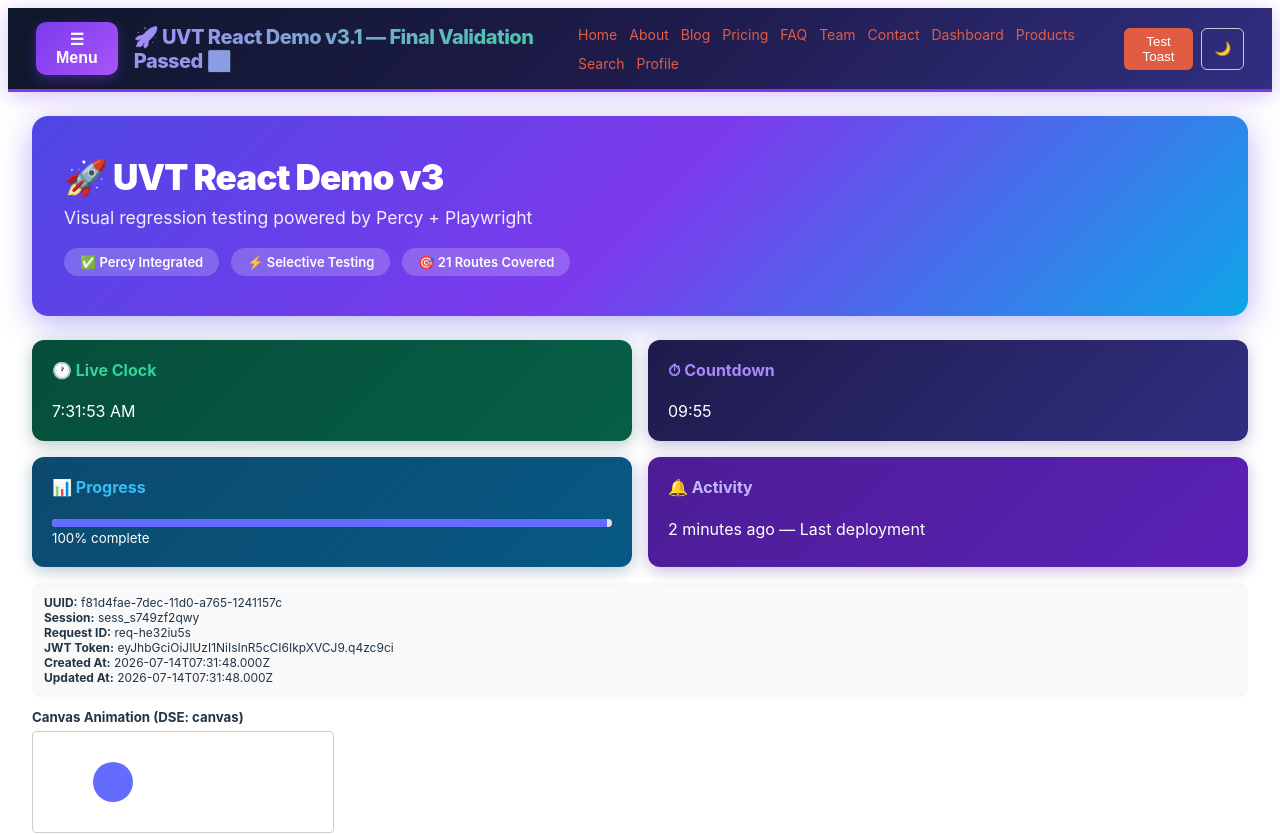
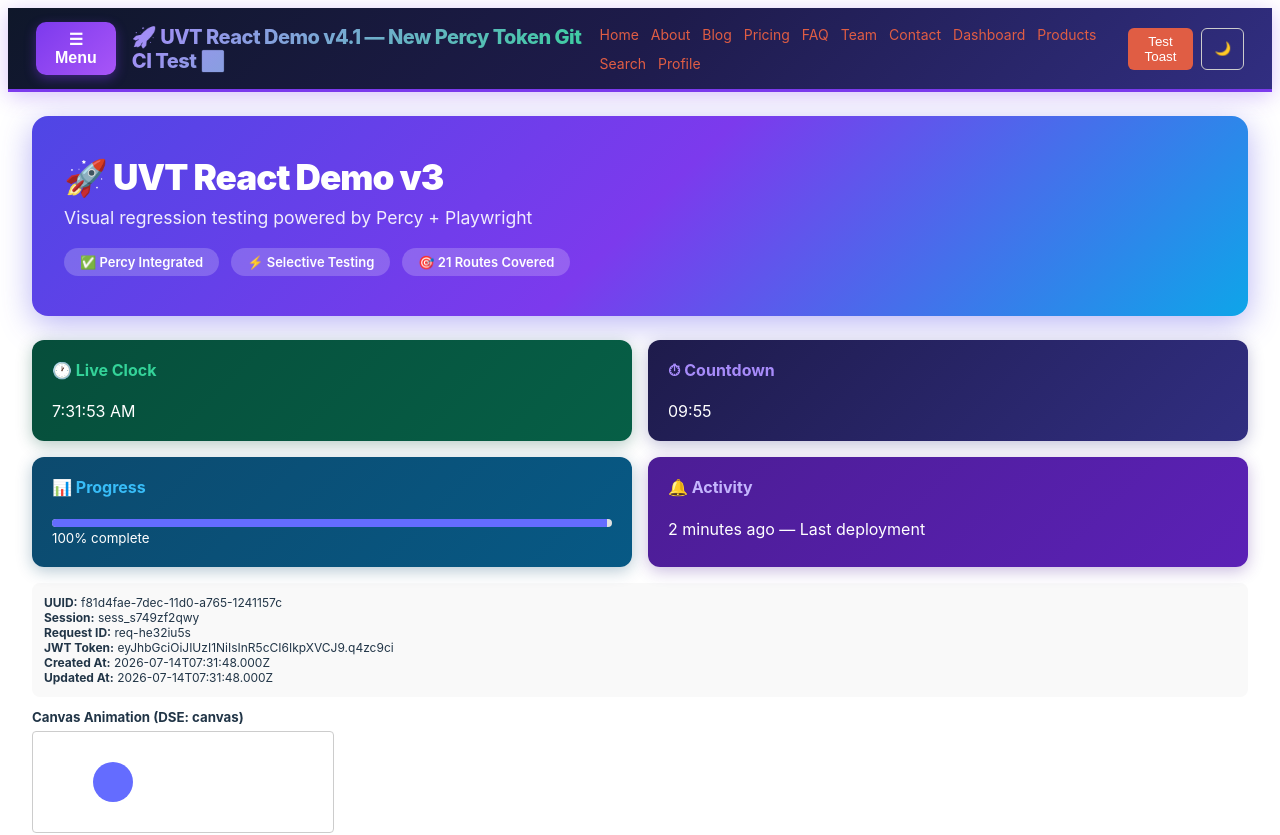
Before and after one commit to piyush241203/UVT_Testing3, a React (Vite) app: page / in a window 1280 px wide. Shown: the top 835 px of the page. Built offline with nearby package versions, Linux system fonts and the light colour scheme.

Commit message:
ui: update header for new Percy token Git test v4.1

```diff
--- a/src/App.tsx
+++ b/src/App.tsx
@@ -226,7 +226,9 @@
       }}>
         <div style={{ display: 'flex', alignItems: 'center', gap: '16px' }}>
           <button onClick={() => setSidebarOpen(v => !v)} style={{ background: 'linear-gradient(135deg, #7c3aed, #a855f7)', color: '#fff', border: 'none', borderRadius: '10px', padding: '8px 14px', cursor: 'pointer', fontSize: '16px', boxShadow: '0 4px 12px rgba(124,58,237,0.4)', fontWeight: '600' }}>☰ Menu</button>
-          <h2 style={{ margin: 0, background: 'linear-gradient(135deg, #a78bfa, #34d399)', WebkitBackgroundClip: 'text', WebkitTextFillColor: 'transparent', fontWeight: '800', letterSpacing: '-0.5px', fontSize: '20px' }}>🚀 UVT React Demo v3.1 — Final Validation Passed ✅</h2>
+          <h2 style={{ margin: 0, background: 'linear-gradient(135deg, #a78bfa, #34d399)', WebkitBackgroundClip: 'text', WebkitTextFillColor: 'transparent', fontWeight: '800', letterSpacing: '-0.5px', fontSize: '20px' }}>🚀 UVT React Demo v4.1 — New Percy Token Git CI Test ✅</h2>
+
+
 
         </div>
         <nav style={{ display: 'flex', gap: '12px', flexWrap: 'wrap' }}>
```
